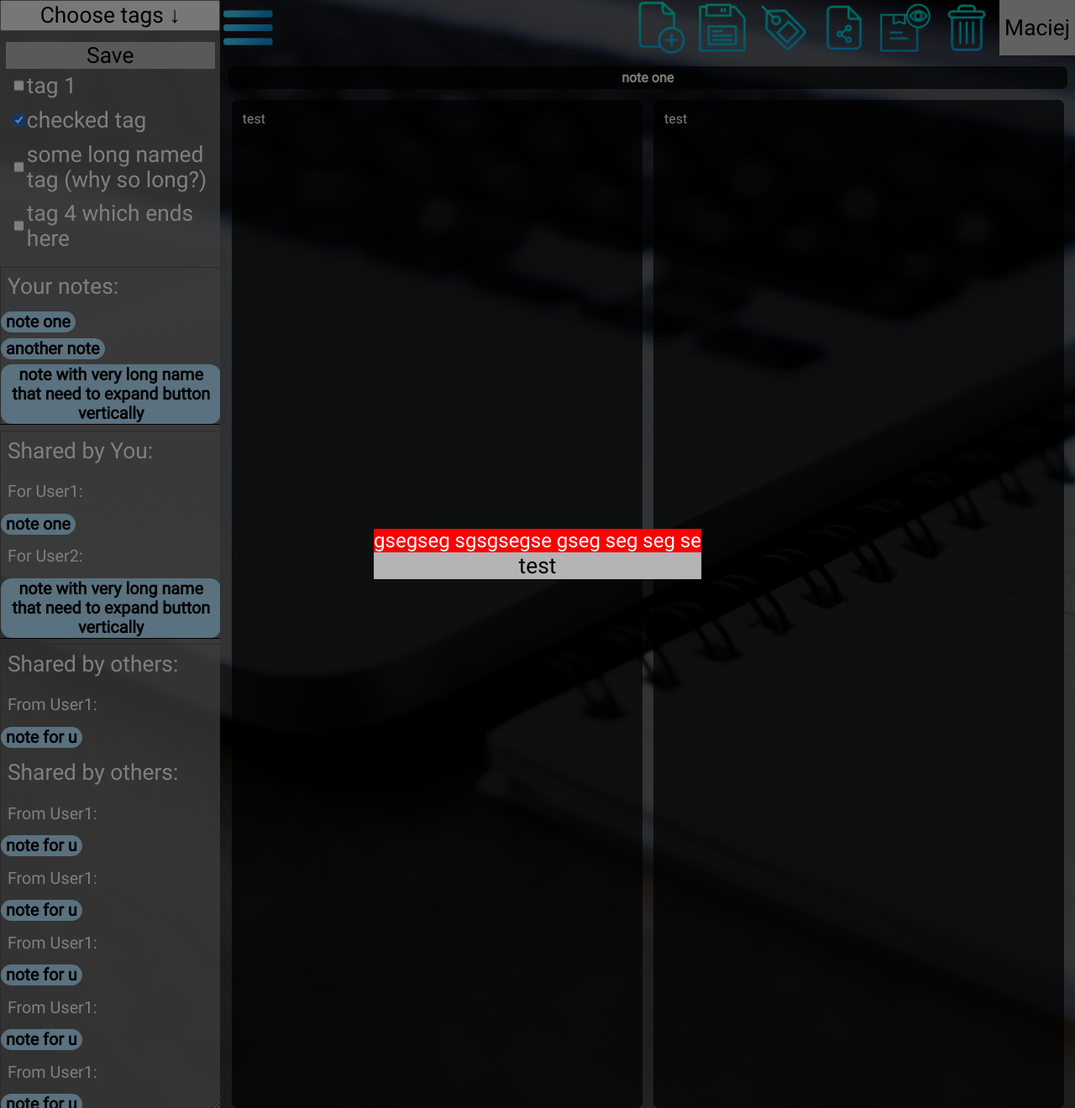
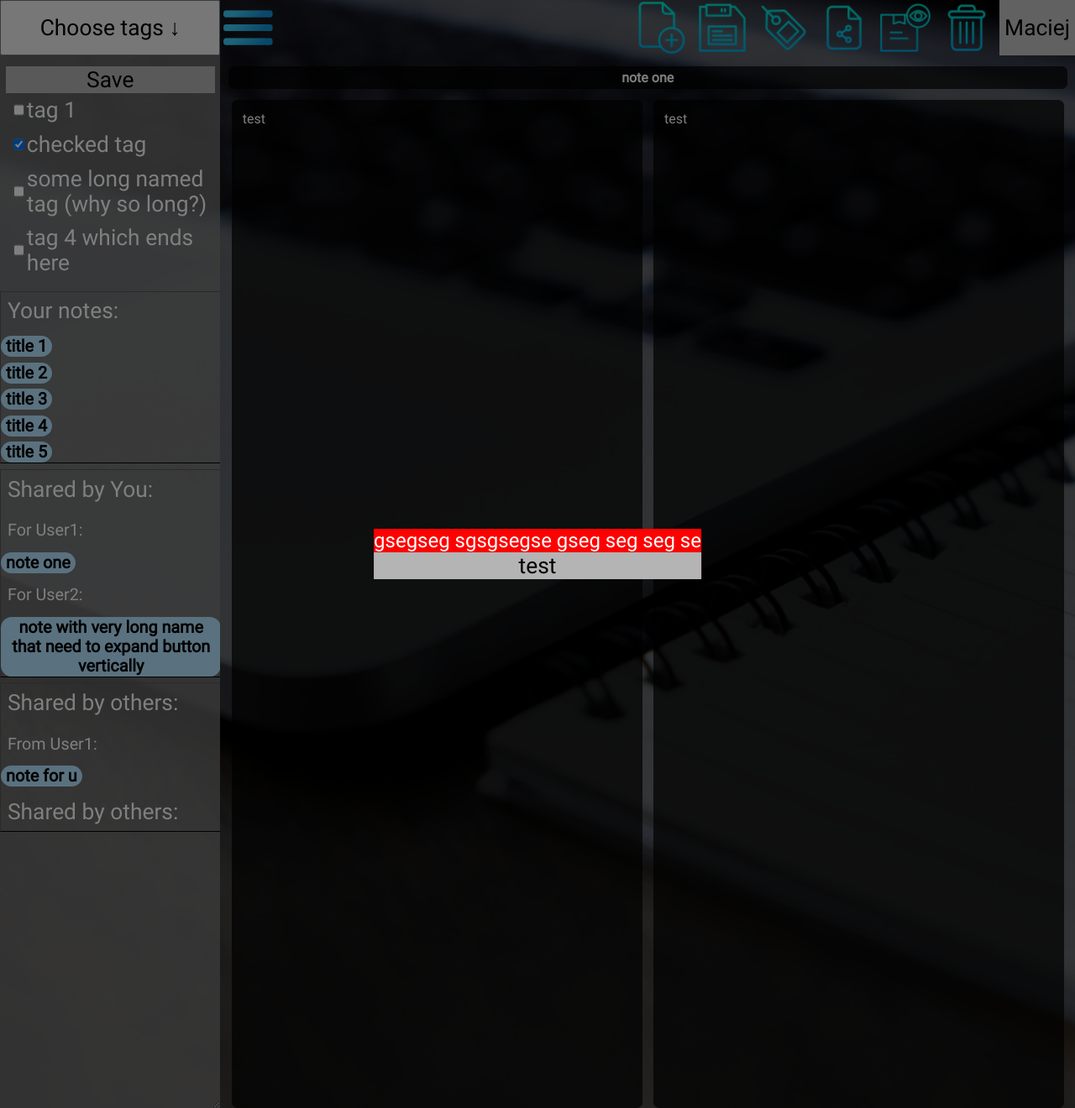
Before and after one commit to Szwendacz99/QuickNotes, a PHP site: page /editor in a window 1280 px wide. Shown: the whole page at 84% size. Run offline with PHP 8.4, Linux system fonts and the light colour scheme.

Commit message:
controllers work in progress

```diff
--- a/source/index.php
+++ b/source/index.php
@@ -2,6 +2,6 @@
 
 $path = trim($_SERVER["REQUEST_URI"], "/");
 
-require_once "routing.php";
+require_once "Routing.php";
 
 Router::run($path);
--- a/source/public/views/editor.html
+++ b/source/public/views/editor.html
@@ -1,11 +1,11 @@
 <!DOCTYPE html>
 <html lang="en">
 <head>
-    <link rel="stylesheet" type="text/css" href="../css/main.css">
-    <link rel="stylesheet" type="text/css" href="../css/editor.css">
-    <link rel="stylesheet" type="text/css" href="../css/leftpanel.css">
+    <link rel="stylesheet" type="text/css" href="public/css/main.css">
+    <link rel="stylesheet" type="text/css" href="public/css/editor.css">
+    <link rel="stylesheet" type="text/css" href="public/css/leftpanel.css">
 
-    <script type="text/javascript" src="../js/editor.js"></script>
+    <script type="text/javascript" src="public/js/editor.js"></script>
 
     <meta charset="UTF-8">
     <meta http-equiv="X-UA-Compatible" content="IE=edge">
@@ -29,12 +29,9 @@
             <div class="left-panel-field-header">
                 Your notes:
             </div>
-            <button class="left-panel-note-item">note one</button>
-            <button class="left-panel-note-item">another note</button>
-            <button class="left-panel-note-item">note with very long
-                name that need to
-                expand button
-                vertically</button>
+            <?php foreach ($notes as $note): ?>
+                <button class="left-panel-note-item"><?= $note->getTitle() ?></button>
+            <?php endforeach; ?>
         </div>
         <div class="left-panel-field-container">
             <div class="left-panel-field-header">
@@ -57,36 +54,7 @@
             <div class="left-panel-field-header">
                 Shared by others:
             </div>
-            <div class="left-panel-field-subheader"> From User1:</div>
-            <button class="left-panel-note-item">note for u</button>
-            <div class="left-panel-field-subheader"> From User1:</div>
-            <button class="left-panel-note-item">note for u</button>
-            <div class="left-panel-field-subheader"> From User1:</div>
-            <button class="left-panel-note-item">note for u</button>
-            <div class="left-panel-field-subheader"> From User1:</div>
-            <button class="left-panel-note-item">note for u</button>
-            <div class="left-panel-field-subheader"> From User1:</div>
-            <button class="left-panel-note-item">note for u</button>
-            <div class="left-panel-field-subheader"> From User1:</div>
-            <button class="left-panel-note-item">note for u</button>
-            <div class="left-panel-field-subheader"> From User1:</div>
-            <button class="left-panel-note-item">note for u</button>
-            <div class="left-panel-field-subheader"> From User1:</div>
-            <button class="left-panel-note-item">note for u</button>
-            <div class="left-panel-field-subheader"> From User1:</div>
-            <button class="left-panel-note-item">note for u</button>
-            <div class="left-panel-field-subheader"> From User1:</div>
-            <button class="left-panel-note-item">note for u</button>
-            <div class="left-panel-field-subheader"> From User1:</div>
-            <button class="left-panel-note-item">note for u</button>
-            <div class="left-panel-field-subheader"> From User1:</div>
-            <button class="left-panel-note-item">note for u</button>
-            <div class="left-panel-field-subheader"> From User1:</div>
-            <button class="left-panel-note-item">note for u</button>
-            <div class="left-panel-field-subheader"> From User1:</div>
-            <button class="left-panel-note-item">note for u</button>
-            <div class="left-panel-field-subheader"> From User1:</div>
-            <button class="left-panel-note-item">note for u</button>
+
 
         </div>
     </div>
--- a/source/src/controllers/AppController.php
+++ b/source/src/controllers/AppController.php
@@ -1,7 +1,7 @@
 <?php
 
 class AppController {
-    protected function render(string $template = null, array $variables = [])
+    protected function render(string $template = null, array $variables = []): void
     {
         $templatePath = 'public/views/'. $template.'.html';
         $output = 'File not found';
--- a/source/src/controllers/DefaultController.php
+++ b/source/src/controllers/DefaultController.php
@@ -1,17 +1,24 @@
 <?php
 require_once 'AppController.php';
+require_once __DIR__ . '/../models/Note.php';
 
 class DefaultController extends AppController {
 
-    public function login()
+    public function login(): void
     {
-        // TODO read data from database etc...
         $this->render('login');
     }
 
-    public function editor()
+    public function editor(): void
     {
-        $animals = ["bird", "dog"];
-        $this->render('editor', ["animals" => $animals] );
+        // TODO read data from database etc...
+        $notes = [
+            new Note("title 1", "text"),
+            new Note("title 2", "text"),
+            new Note("title 3", "text"),
+            new Note("title 4", "text"),
+            new Note("title 5", "text"),
+        ];
+        $this->render('editor', ['notes' => $notes]);
     }
 }
--- /dev/null
+++ b/source/src/models/Note.php
@@ -0,0 +1,85 @@
+<?php
+
+class Note{
+    private string $title;
+    private string $text;
+    private DateTime $timeCreated;
+    private DateTime $timeLastEdit;
+
+    /**
+     * @param string $title
+     * @param string $text
+     */
+    public function __construct(string $title, string $text)
+    {
+        $this->title = $title;
+        $this->text = $text;
+    }
+
+    /**
+     * @return string
+     */
+    public function getTitle(): string
+    {
+        return $this->title;
+    }
+
+    /**
+     * @param string $title
+     */
+    public function setTitle(string $title): void
+    {
+        $this->title = $title;
+    }
+
+    /**
+     * @return string
+     */
+    public function getText(): string
+    {
+        return $this->text;
+    }
+
+    /**
+     * @param string $text
+     */
+    public function setText(string $text): void
+    {
+        $this->text = $text;
+    }
+
+    /**
+     * @return DateTime
+     */
+    public function getTimeCreated(): DateTime
+    {
+        return $this->timeCreated;
+    }
+
+    /**
+     * @param DateTime $timeCreated
+     */
+    public function setTimeCreated(DateTime $timeCreated): void
+    {
+        $this->timeCreated = $timeCreated;
+    }
+
+    /**
+     * @return DateTime
+     */
+    public function getTimeLastEdit(): DateTime
+    {
+        return $this->timeLastEdit;
+    }
+
+    /**
+     * @param DateTime $timeLastEdit
+     */
+    public function setTimeLastEdit(DateTime $timeLastEdit): void
+    {
+        $this->timeLastEdit = $timeLastEdit;
+    }
+
+
+
+}
```
Also changed, not shown: source/Routing.php (renamed from source/routing.php).
